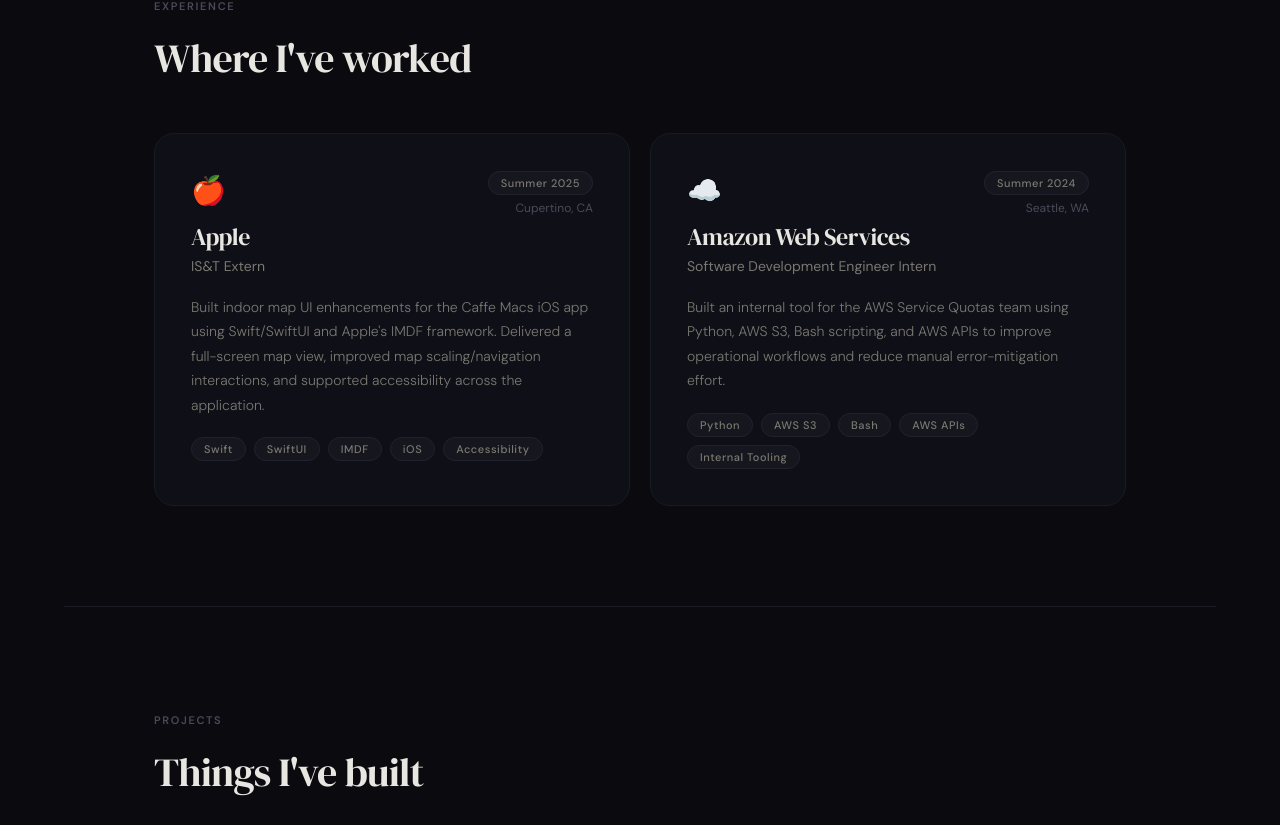
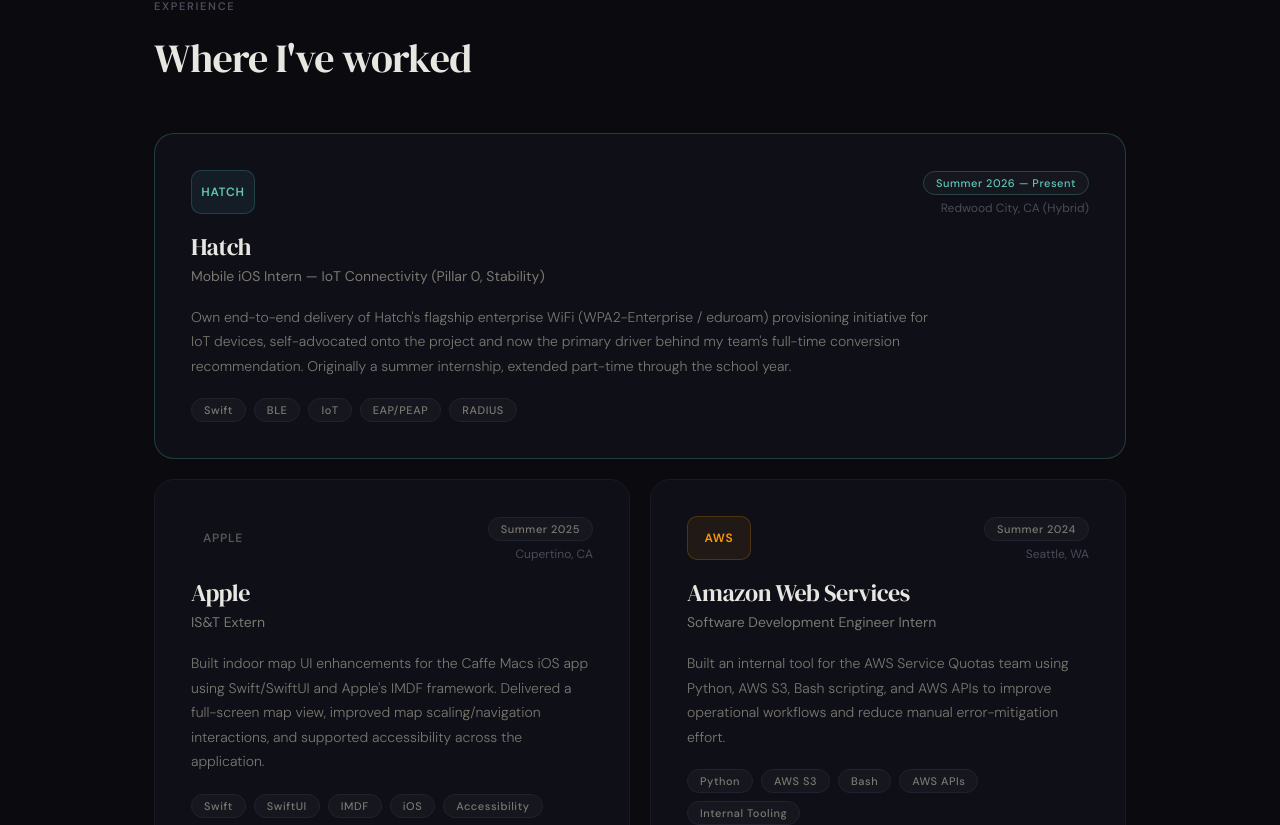
Before and after one commit to jbenitez2005/portfolio, a React (Vite) app: page / in a window 1280 px wide. Shown: the part 1400-2225 px from the top of the page. Built offline with nearby package versions, Linux system fonts and the light colour scheme.

Commit message:
Add Hatch internship as flagship experience — enterprise WiFi/BLE provisioning project

```diff
--- a/src/App.jsx
+++ b/src/App.jsx
@@ -4,11 +4,24 @@
 
 const EXPERIENCES = [
   {
+    company: "Hatch",
+    badge: "HATCH",
+    role: "Mobile iOS Intern — IoT Connectivity (Pillar 0, Stability)",
+    location: "Redwood City, CA (Hybrid)",
+    period: "Summer 2026 — Present",
+    color: "#5EC8B8",
+    featured: true,
+    description:
+      "Own end-to-end delivery of Hatch's flagship enterprise WiFi (WPA2-Enterprise / eduroam) provisioning initiative for IoT devices, self-advocated onto the project and now the primary driver behind my team's full-time conversion recommendation. Originally a summer internship, extended part-time through the school year.",
+    tags: ["Swift", "BLE", "IoT", "EAP/PEAP", "RADIUS"],
+    ongoing: true,
+  },
+  {
     company: "Apple",
+    badge: "APPLE",
     role: "IS&T Extern",
     location: "Cupertino, CA",
     period: "Summer 2025",
-    logo: "🍎",
     color: "#555",
     description:
       "Built indoor map UI enhancements for the Caffe Macs iOS app using Swift/SwiftUI and Apple's IMDF framework. Delivered a full-screen map view, improved map scaling/navigation interactions, and supported accessibility across the application.",
@@ -16,10 +29,10 @@
   },
   {
     company: "Amazon Web Services",
+    badge: "AWS",
     role: "Software Development Engineer Intern",
     location: "Seattle, WA",
     period: "Summer 2024",
-    logo: "☁️",
     color: "#FF9900",
     description:
       "Built an internal tool for the AWS Service Quotas team using Python, AWS S3, Bash scripting, and AWS APIs to improve operational workflows and reduce manual error-mitigation effort.",
@@ -106,6 +119,21 @@
     items: ["Embedded Systems", "Digital Logic", "Computer Architecture", "Data Structures", "Caching", "Hardware Debugging", "Technical Documentation"],
   },
 ];
+
+function CompanyBadge({ text, color }) {
+  return (
+    <div style={{
+      width: 64, height: 44, borderRadius: 10,
+      background: `${color}14`, border: `1px solid ${color}35`,
+      display: "flex", alignItems: "center", justifyContent: "center",
+      marginBottom: 16,
+    }}>
+      <span className="sans" style={{ fontSize: 12, fontWeight: 600, letterSpacing: "0.06em", color: color }}>
+        {text}
+      </span>
+    </div>
+  );
+}
 
 export default function Portfolio() {
   const [activeSection, setActiveSection] = useState("hero");
@@ -430,19 +458,19 @@
         </h2>
         <div className="grid-2" style={{ display: "grid", gridTemplateColumns: "1fr 1fr", gap: 20 }}>
           {EXPERIENCES.map((exp) => (
-            <div key={exp.company} className="exp-card">
-              <div style={{ display: "flex", justifyContent: "space-between", alignItems: "flex-start", marginBottom: 20 }}>
+            <div key={exp.company} className="exp-card" style={exp.featured ? { gridColumn: "1 / -1", borderColor: `${exp.color}40` } : {}}>
+              <div style={{ display: "flex", justifyContent: "space-between", alignItems: "flex-start", marginBottom: 20, flexWrap: "wrap", gap: 16 }}>
                 <div>
-                  <div style={{ fontSize: 28, marginBottom: 12 }}>{exp.logo}</div>
+                  <CompanyBadge text={exp.badge} color={exp.color} />
                   <h3 className="serif" style={{ fontSize: 24, fontWeight: 400, letterSpacing: "-0.02em", color: "#e8e6e1" }}>{exp.company}</h3>
                   <p className="sans" style={{ fontSize: 14, color: "#7a7870", marginTop: 4 }}>{exp.role}</p>
                 </div>
                 <div style={{ textAlign: "right" }}>
-                  <span className="tag">{exp.period}</span>
+                  <span className="tag" style={exp.ongoing ? { color: exp.color, borderColor: `${exp.color}40` } : {}}>{exp.period}</span>
                   <p className="sans" style={{ fontSize: 12, color: "#4a4a5a", marginTop: 8 }}>{exp.location}</p>
                 </div>
               </div>
-              <p className="sans" style={{ fontSize: 14, lineHeight: 1.75, color: "#7a7870", fontWeight: 300, marginBottom: 20 }}>
+              <p className="sans" style={{ fontSize: 14, lineHeight: 1.75, color: "#7a7870", fontWeight: 300, marginBottom: 20, maxWidth: exp.featured ? 760 : "none" }}>
                 {exp.description}
               </p>
               <div style={{ display: "flex", flexWrap: "wrap", gap: 8 }}>
```
